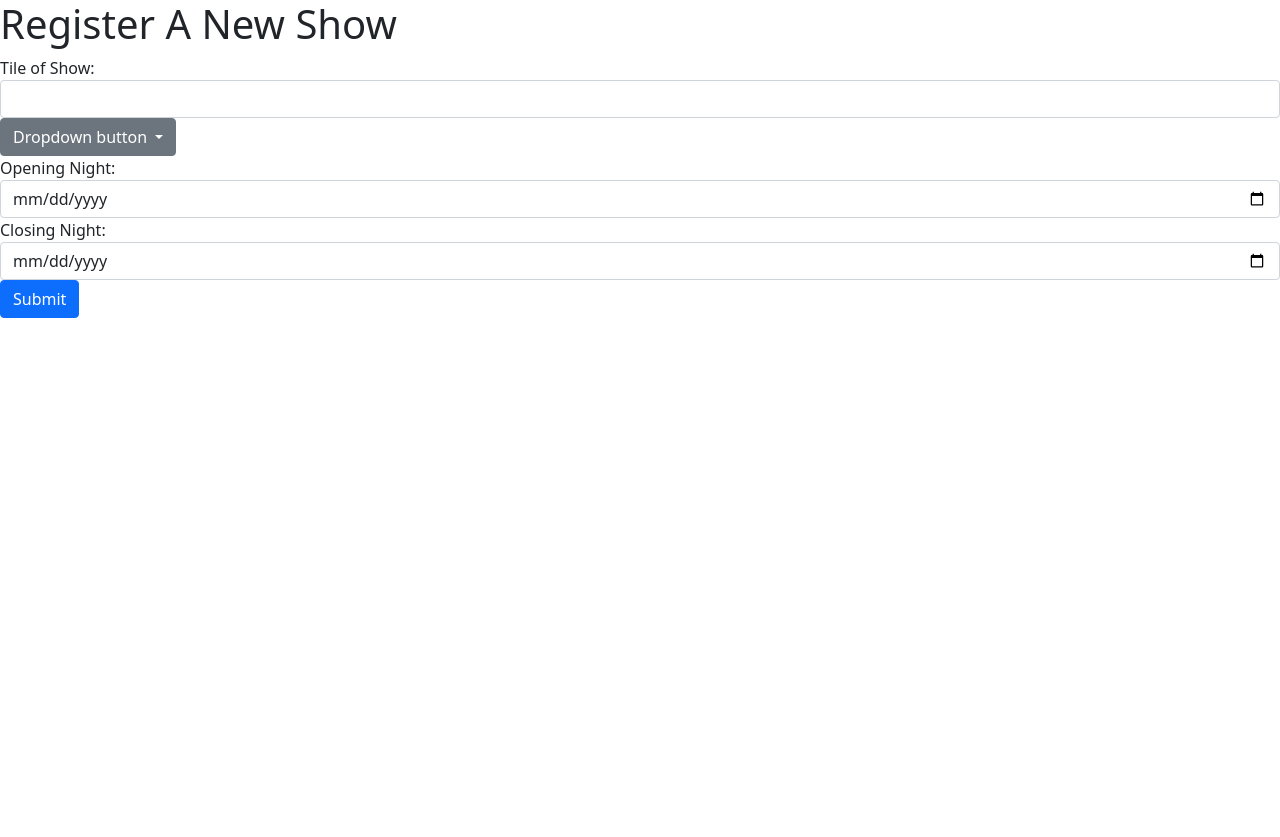
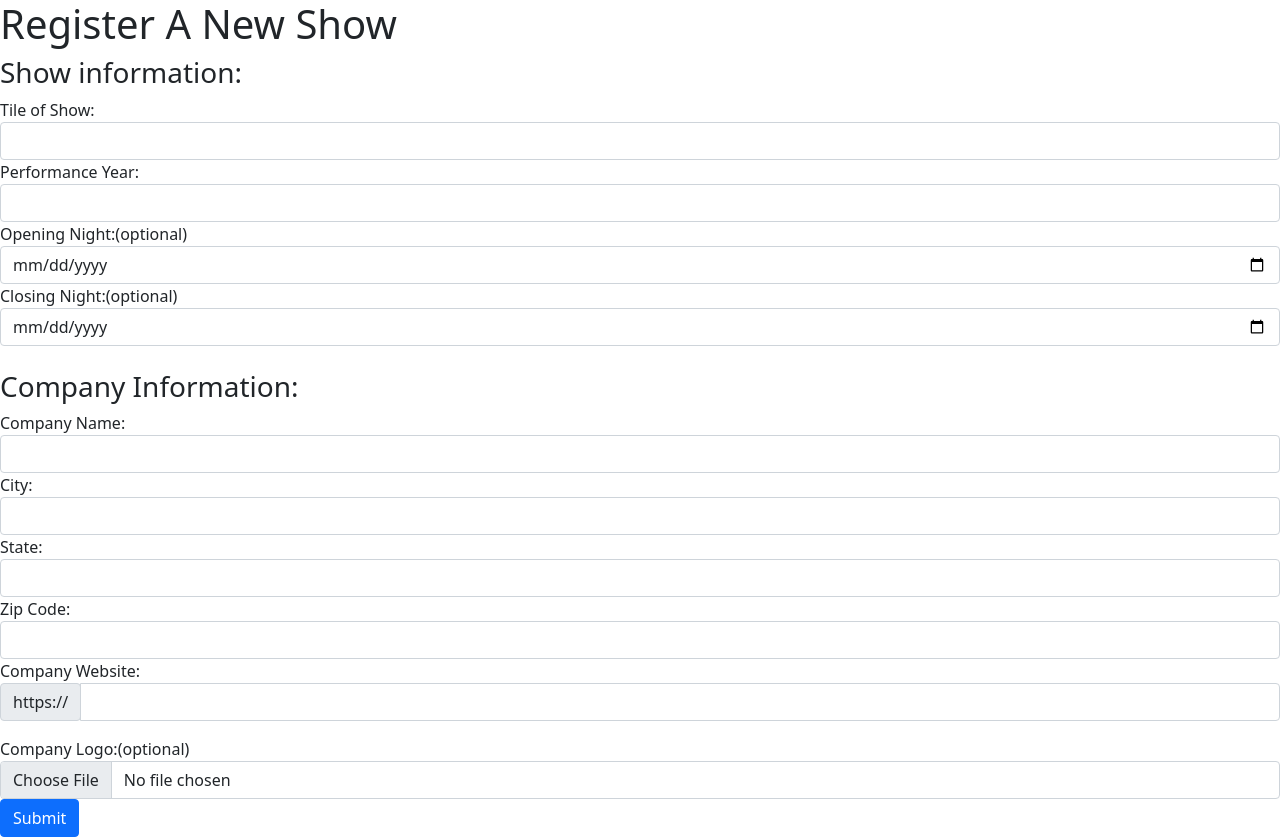
Before and after one commit to TaylorHartsfield/PlayBuildPro, a Flask app: page /register_show in a window 1280 px wide. Before the commit the page ends 318 px from the top, so only its background shows below. Run offline with Flask 2, Linux system fonts and the light colour scheme.

Commit message:
Register Show and Company form working. Working on checking DB for existing entires nad adding new entries to db.

```diff
--- a/server.py
+++ b/server.py
@@ -1,5 +1,7 @@
 from flask import Flask, render_template, request, redirect, flash
-from model import db, connect_to_db, User
+import model
+import crud
+from datetime import datetime
 import os
 
 app = Flask(__name__)
@@ -18,7 +20,7 @@ def user_login():
 
     #Grab email input and check DB for existing user
     email = request.form.get("email_input")
-    user = User.query.filter_by(email=email).first()
+    user = model.User.query.filter_by(email=email).first()
 
     #Check password by using the hash method defined in the User class
     #if password entry is correct, redirect user to their profile
@@ -46,7 +48,7 @@ def register_user():
 
     #Use value of email input to query DB for existing user
     email = request.form.get("email")
-    user_exists = User.query.filter_by(email=email).first()
+    user_exists = model.User.query.filter_by(email=email).first()
 
     #Redirect user to login page if they are already a registered user
     if user_exists != None:
@@ -62,8 +64,8 @@ def register_user():
     new_user.hash_password(request.form.get("password"))
 
     #add and commit new user to the DB
-    db.session.add(new_user)
-    db.session.commit()
+    model.db.session.add(new_user)
+    model.db.session.commit()
 
     #Redirect user to their profile page
     flash(f'Break a leg, {fname}!', category='success')
@@ -77,7 +79,70 @@ def register_show_form():
 
 @app.route('/register_show', methods=["POST"])
 def register_show():
-    pass
+    """A route to register a new show"""
+
+    """Get Company Information from Form"""
+    company_name = request.form.get("company_name")
+    city = request.form.get("city")
+    state = request.form.get("state")
+    zip_code = request.form.get("zip_code")
+    website = request.form.get("website")
+    logo = request.form.get("logo")
+
+    """Get Show Information from Form"""
+    title = request.form.get("title")
+    year = request.form.get("year")
+    opening_night = request.form.get("opening_night")
+    if opening_night:
+        opening_night = datetime.strptime(opening_night, "%Y-%m-%d")
+    closing_night = request.form.get("closing_night")
+    if closing_night:
+        closing_night = datetime.strptime(closing_night, "%Y-%m-%d")
+
+    """Check if Company is already registered in DB"""
+    company_exists = model.Company.query.filter_by(name=company_name, city=city, state=state).all()
+    if not company_exists:
+        new_company = crud.register_new_company(company_name, city, state, zip_code, website, logo)
+        new_show = crud.register_new_show(title, year, opening_night, closing_night)
+        model.db.session.add(new_company)
+        model.db.session.add(new_show)
+        new_show.company_id = new_company.company_id
+        model.db.session.commit()
+        flash('Show registered!')
+        return redirect('/register_show')
+
+    for show in company_exists.show:
+        if show.title == title and show.year == year:
+            flash('Your company already registered this production!')
+            return redirect('/register_show')
+
+
+
+
+
+    """Check if Show is already in DB"""
+    show_registered_already = model.Show.query.filter_by(title=title, year=year).all()
+    if not show_registered_already:
+        new_show = crud.register_new_show(title, year, opening_night, closing_night)
+        print(new_show)
+        print(new_show.company_id)
+        model.db.session.add(new_show)
+
+    """Get Company Information from Form"""
+    company_name = request.form.get("company_name")
+    city = request.form.get("city")
+    state = request.form.get("state")
+    zip_code = request.form.get("zip_code")
+    website = request.form.get("website")
+    logo = request.form.get("logo")
+
+    # show_registered_already = model.Show.query.filter_by(title=title, year=year).all()
+    # if show_registered_already:
+    #     for show in show_registered_already:
+    #         if show.company.company_name != company_name:
+    # #             crud.register_new_show(title, year,)
+    # print(show_registered_already)
+    return "hi"
 
 
 
@@ -90,5 +155,5 @@ def user_profile(user_id):
     return render_template("user_profile.html", user=user)
 
 if __name__ == "__main__":
-    connect_to_db(app)
+    model.connect_to_db(app)
     app.run(debug=True)
--- a/templates/register_show.html
+++ b/templates/register_show.html
@@ -2,30 +2,55 @@
 {% block title %}Register A Show!{% endblock %}
 {% block body %}
 <h1>Register A New Show</h1>
+<h3>Show information:</h3>
 <form action="/register_show" method="POST">
     <div class="form-group">
       <label for="title">Tile of Show:</label>
       <input type="text" class="form-control" id="title" name="title" required>
     </div>
     <div class="form-group">
-        <button class="btn btn-secondary dropdown-toggle" type="button" id="dropdownMenuButton" data-toggle="dropdown" aria-haspopup="true" aria-expanded="false">
-            Dropdown button
-          </button>
-          <div class="dropdown-menu" aria-labelledby="dropdownMenuButton">
-            <a class="dropdown-item" href="#">Action</a>
-            <a class="dropdown-item" href="#">Another action</a>
-            <a class="dropdown-item" href="#">Something else here</a>
-          </div>
+      <label for="year">Performance Year:</label>
+      <input type="number" class="form-control" id="year" name="year" required>
       </div>
     <div class="form-group">
-      <label for="opening_night">Opening Night:</label>
+      <label for="opening_night">Opening Night:(optional)</label>
       <input type="date" class="form-control" id="opening_night" name="opening_night">
     </div>
-    <div class="datepicker">
-        <label for="closing_night">Closing Night:</label>
+    <div class="form-group">
+        <label for="closing_night">Closing Night:(optional)</label>
         <input type="date" class="form-control" id="closing_night" name="closing_night">
       </div>
-    <button type="submit" class="btn btn-primary">Submit</button>
+    <br>
+      <h3>Company Information:</h3>
+      <div class="form-group">
+        <label for="company_name">Company Name:</label>
+        <input type="text" class="form-control" id="company_name" name="company_name" required>
+      </div>
+      <div class="form-group">
+        <label for="city">City:</label>
+        <input type="text" class="form-control" id="city" name="city" required>
+      </div>
+      <div class="form-group">
+        <label for="state">State:</label>
+        <input type="text" class="form-control" id="state" name="state" required>
+      </div>
+      <div class="form-group">
+        <label for="zip_code">Zip Code:</label>
+        <input type="number" class="form-control" id="zip_code" name="zip_code" required>
+      </div>
+      <label for="website">Company Website:</label>
+      <div class="input-group mb-3">
+        <div class="input-group-prepend">
+          <span class="input-group-text" id="website">https://</span>
+        </div>
+        <input type="text" class="form-control" id="website" name="website">
+      </div>
+
+      <div class="form-group">
+        <label for="logo">Company Logo:(optional)</label>
+        <input type="file" class="form-control" id="logo" name="logo">
+      </div>
+      <button type="submit" class="btn btn-primary">Submit</button>
   </form>
 
 {% endblock %}
```
Also changed, not shown: crud.py (added, +25 -0 lines), model.py (+63 -7 lines).
